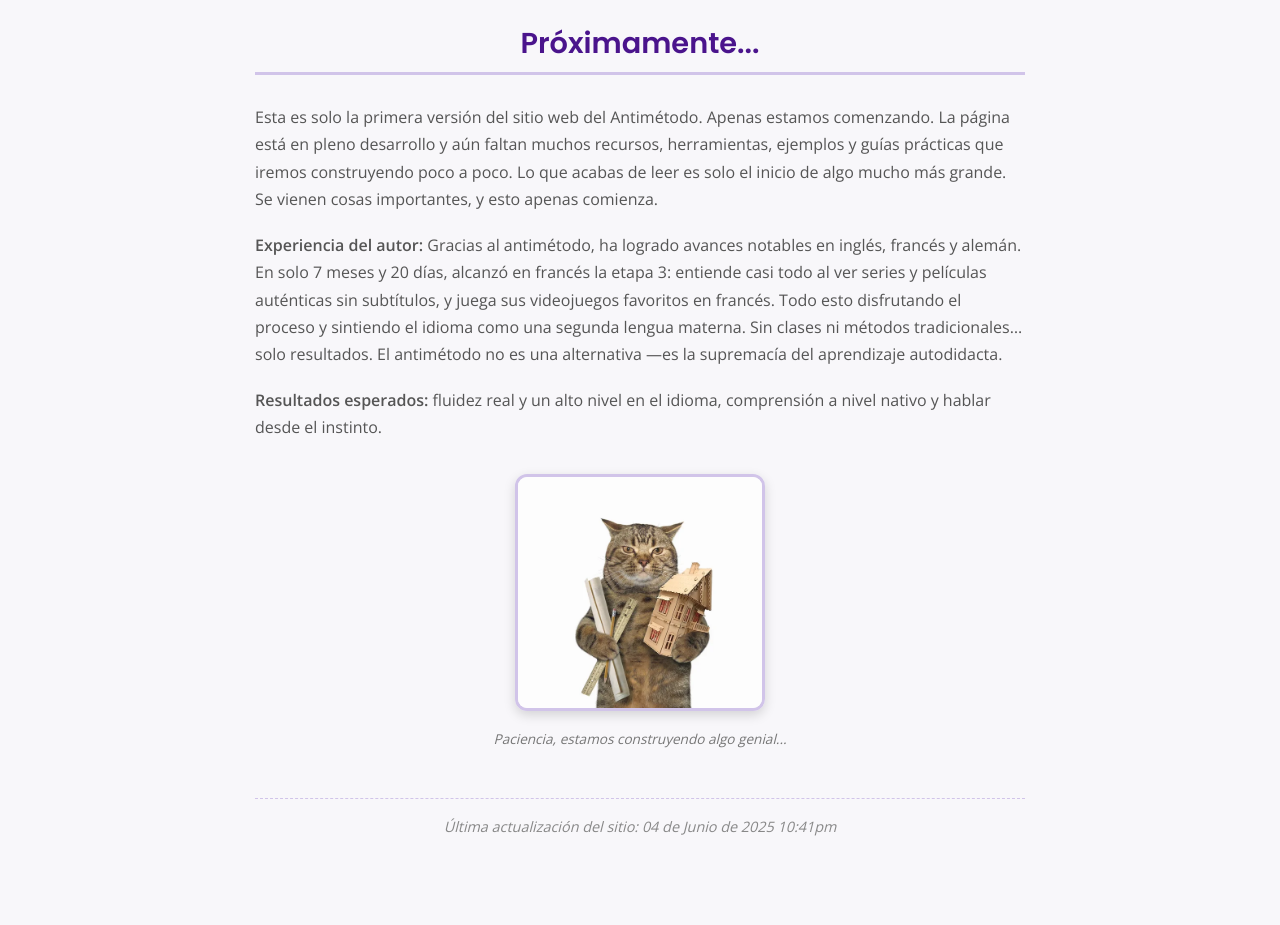
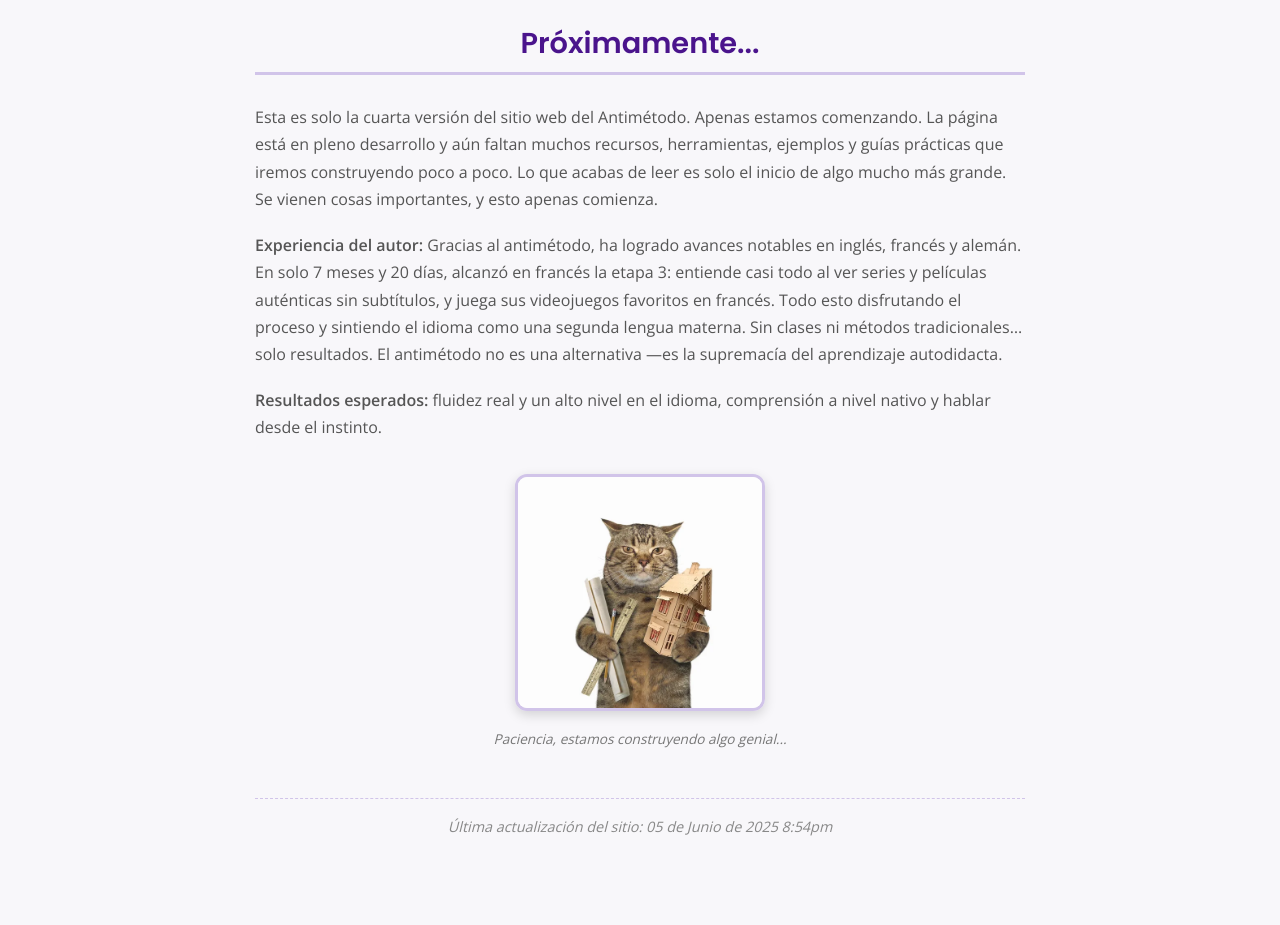
Before and after one commit to LuiseM93/ElAntimetodo, a Jekyll site: the page built from index.md, in a window 1280 px wide and 1400 px high, scrolled down 3751 px. Shown: the part 171-1096 px from the top of the window. Built offline with Jekyll 4.4.1, drawn with Linux system fonts in a browser that asks for light colours.

Commit message:
Update index.md

```diff
--- a/index.md
+++ b/index.md
@@ -233,7 +233,7 @@
 
   <section>
      <h2 style="text-align: center;">Próximamente...</h2>
-     <p style="text-align: left; color: var(--text-light-color);">Esta es solo la primera versión del sitio web del Antimétodo. Apenas estamos comenzando. La página está en pleno desarrollo y aún faltan muchos recursos, herramientas, ejemplos y guías prácticas que iremos construyendo poco a poco. Lo que acabas de leer es solo el inicio de algo mucho más grande. Se vienen cosas importantes, y esto apenas comienza.</p>
+     <p style="text-align: left; color: var(--text-light-color);">Esta es solo la cuarta versión del sitio web del Antimétodo. Apenas estamos comenzando. La página está en pleno desarrollo y aún faltan muchos recursos, herramientas, ejemplos y guías prácticas que iremos construyendo poco a poco. Lo que acabas de leer es solo el inicio de algo mucho más grande. Se vienen cosas importantes, y esto apenas comienza.</p>
      <p style="text-align: left; color: var(--text-light-color);"><strong>Experiencia del autor:</strong> Gracias al antimétodo, ha logrado avances notables en inglés, francés y alemán. En solo 7 meses y 20 días, alcanzó en francés la etapa 3: entiende casi todo al ver series y películas auténticas sin subtítulos, y juega sus videojuegos favoritos en francés. Todo esto disfrutando el proceso y sintiendo el idioma como una segunda lengua materna. Sin clases ni métodos tradicionales… solo resultados. El antimétodo no es una alternativa —es la supremacía del aprendizaje autodidacta.</p>
      <p style="text-align: left; color: var(--text-light-color);"><strong>Resultados esperados:</strong> fluidez real y un alto nivel en el idioma, comprensión a nivel nativo y hablar desde el instinto.</p>
      <div style="margin-top: 2rem; text-align: center;">
@@ -243,7 +243,7 @@
         <p style="font-size:0.85em; color: #777; margin-top: 0.5rem;"><em>Paciencia, estamos construyendo algo genial...</em></p>
     </div>
      <p style="text-align: center; font-size: 0.9em; color: #888; margin-top: 3rem; border-top: 1px dashed var(--light-purple-color); padding-top: 1rem;">
-       <em>Última actualización del sitio: 04 de Junio de 2025 10:41pm</em>
+       <em>Última actualización del sitio: 05 de Junio de 2025 8:54pm</em>
      </p>
   </section>
 
```
